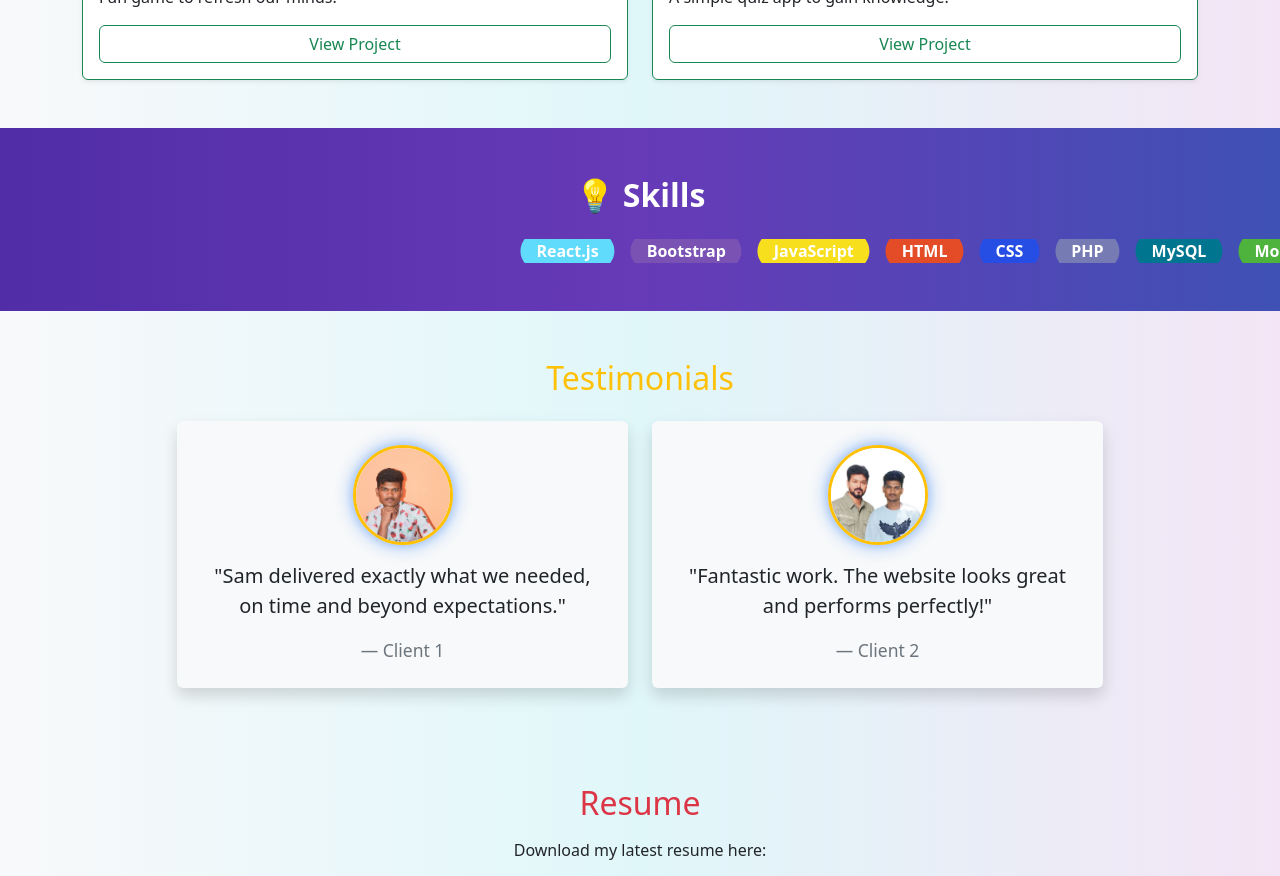
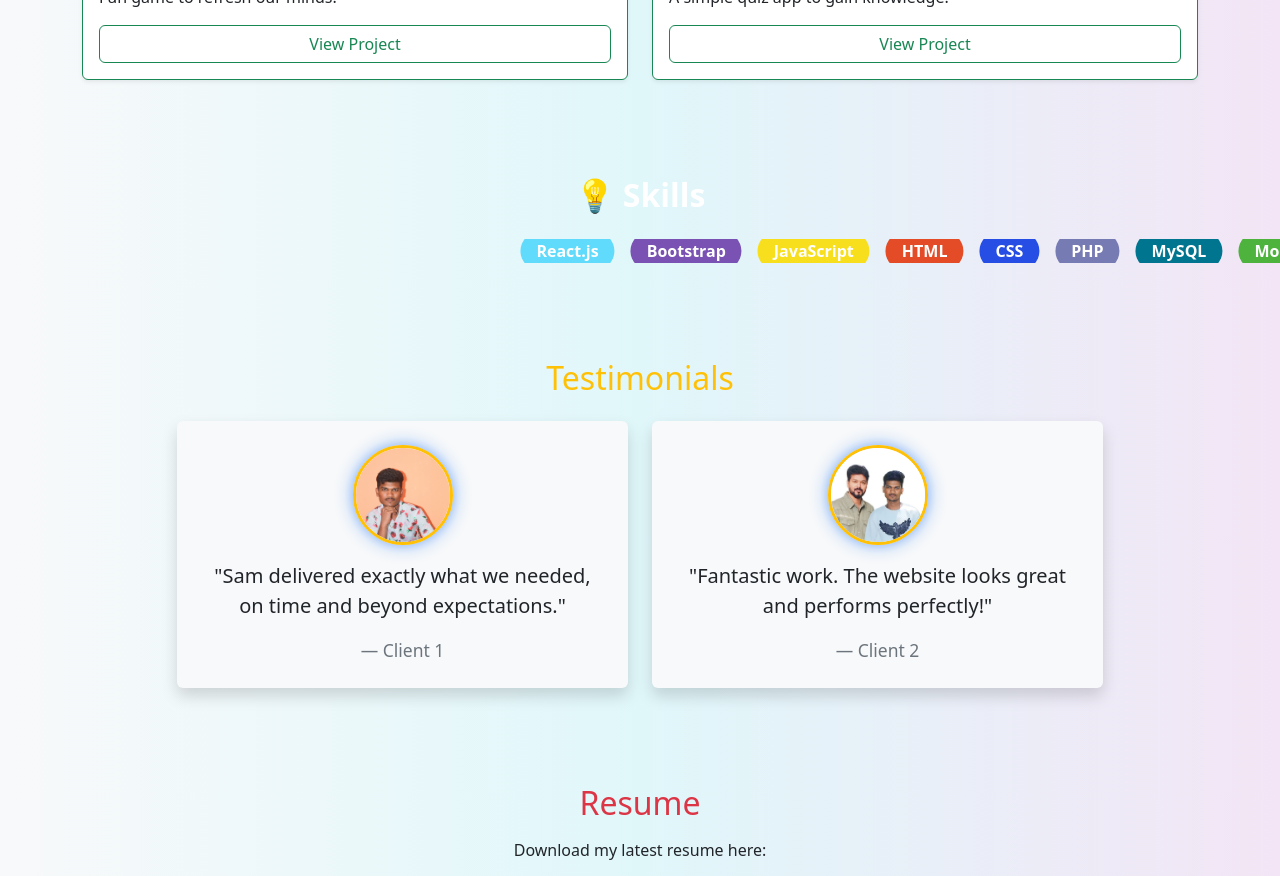
Before and after one commit to HappySamson/MyPortfolio, a React (Create React App) app: page / in a window 1280 px wide. Shown: the part 2000-2876 px from the top of the page. Built offline with nearby package versions, Linux system fonts and the light colour scheme.

Commit message:
Update App.css

```diff
--- a/src/App.css
+++ b/src/App.css
@@ -147,7 +147,7 @@ header.sticky-top {
 
 /* ---------- SKILLS SECTION ---------- */
 .skills-bg {
-  background: linear-gradient(90deg, #512da8, #673ab7, #3f51b5);
+  background: linear-gradient(90deg, #D7F5F5);
   color: white;
 }
 
```
